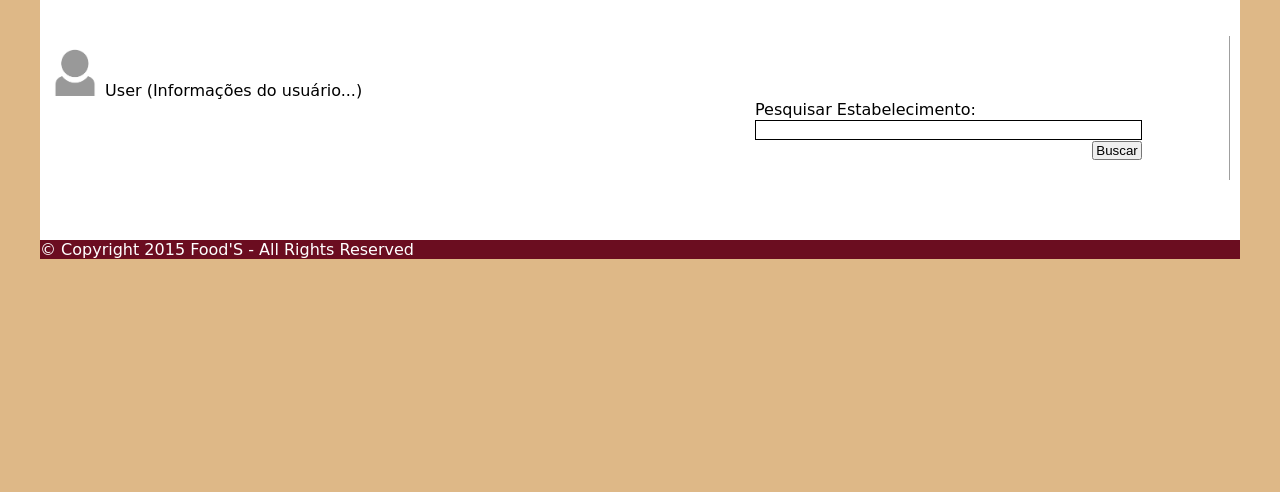
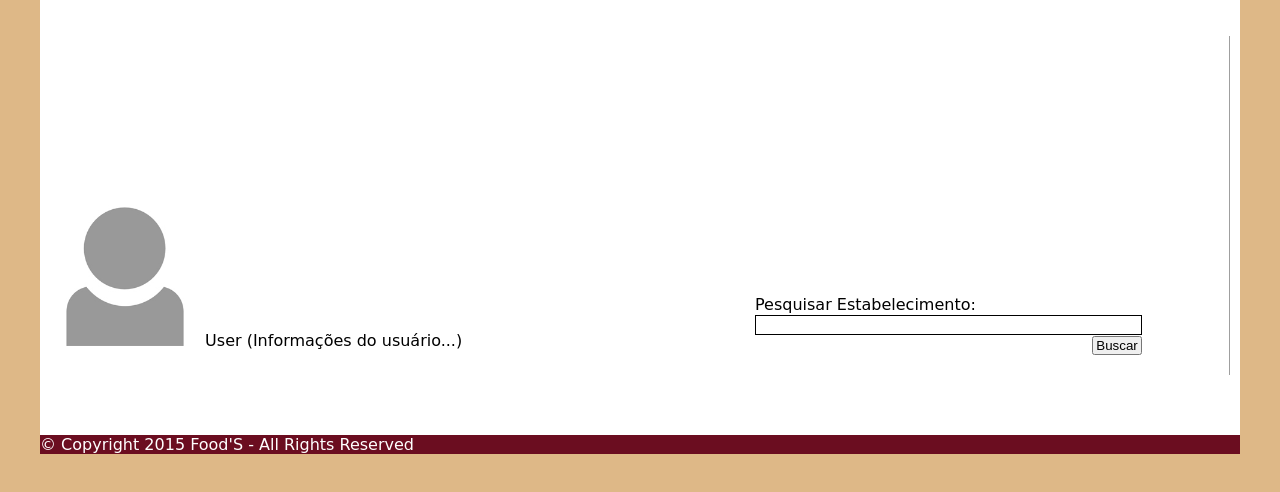
Before and after one commit to Liipe/food-searching, a plain HTML site: page userScreen.html in a window 1280 px wide. Shown: the part 290-782 px from the top of the page. Drawn offline with Linux system fonts and the light colour scheme.

Commit message:
Update style.css
userScreen modified

```diff
--- a/css/style.css
+++ b/css/style.css
@@ -262,16 +262,18 @@ label{
 .register{
     margin: 40px auto;
     border: 3px solid #000;
+    width: 500px;
 }
 
 .regButton{
     display:inline-block;
-    margin-left: 65px;
+    margin-left: 135px;
 }
 
 .search{
     width: 400px;
     margin-left: 700px;
+    margin-top: -55px;
 }
 
 .searchbutton{
@@ -280,10 +282,11 @@ label{
 }
 
 .userInit{
-    width:600px auto;
+    width:600px;
+    margin-top: 150px;
 }
 
 .userImg{
-    width: 50px;
+    width: 150px;
     margin-top: 10px auto;
 }
```
